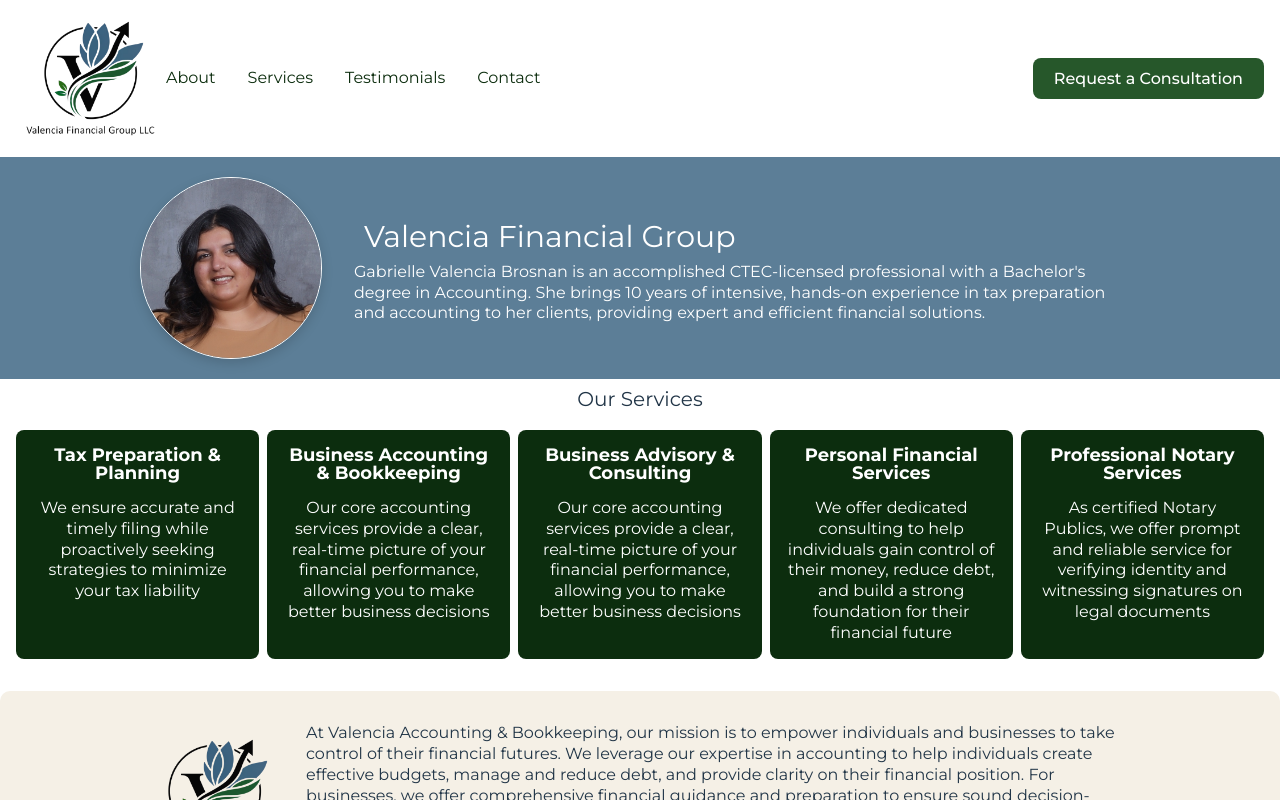
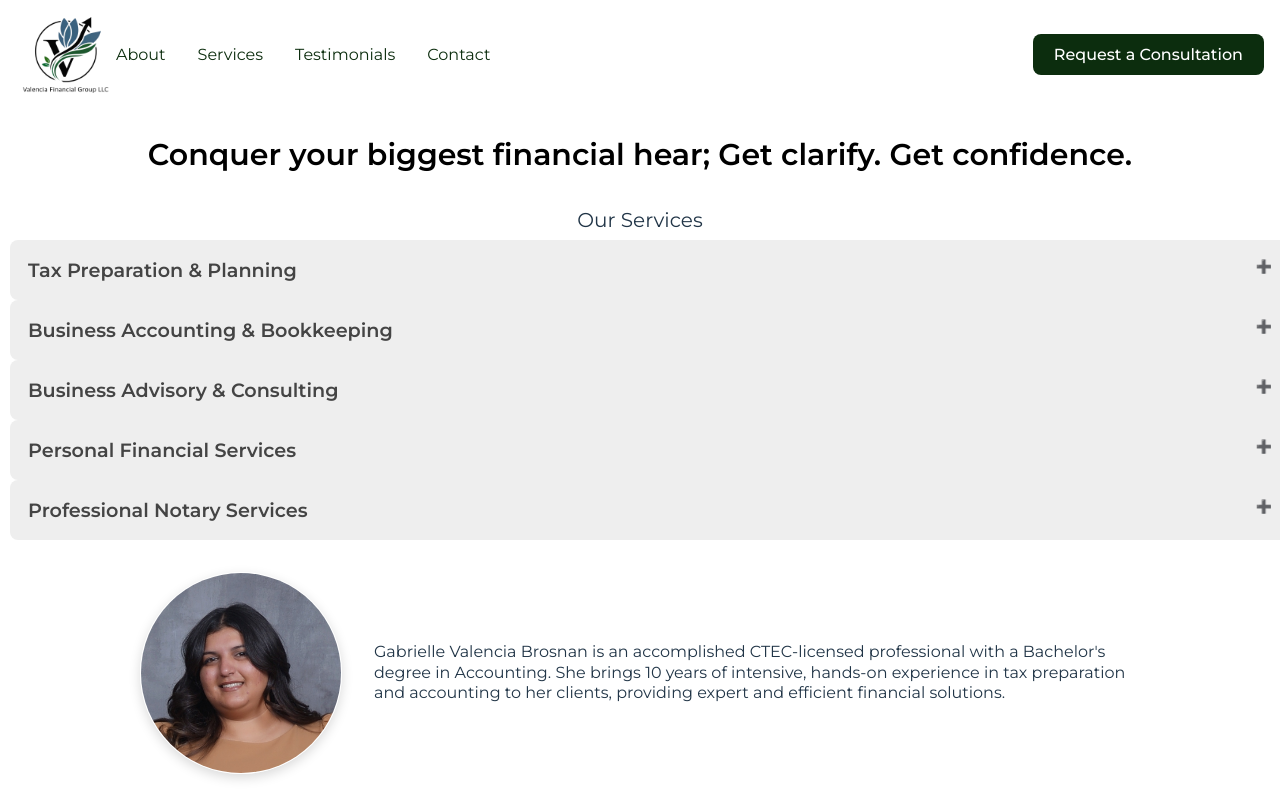
Before and after one commit to yawneazy/valencia-acct, a React (Vite) app: page / in a window 1280 px wide. Shown: the top 800 px of the page. Built offline with nearby package versions, Linux system fonts and the light colour scheme.

Commit message:
Saving accordion changes

```diff
--- a/src/App.css
+++ b/src/App.css
@@ -31,6 +31,49 @@
   vertical-align: baseline;
 }
 
+.accordion {
+  margin: 0px 10px 0px 10px;
+  background-color: #eee;
+  color: #444;
+  cursor: pointer;
+  padding: 18px;
+  width: 100%;
+  text-align: left;
+  border: none;
+  outline: none;
+  transition: 0.4s;
+  font-size: 1.2rem;
+  font-weight: 600;
+}
+
+/* Add a background color to the button if it is clicked on (add the .active class with JS), and when you move the mouse over it (hover) */
+.accordion:hover,
+.accordion.active {
+  background-color: var(--color-med-green);
+  color: white;
+}
+
+.accordion:after {
+  content: '\02795'; /* plus sign */
+  font-size: 13px;
+  color: #777;
+  float: right;
+  margin-left: 5px;
+}
+
+.accordion.active:after {
+  content: '\2796'; /* minus sign */
+}
+
+/* Style the accordion panel. Note: hidden by default */
+.panel {
+  padding: 0 18px;
+  max-height: 0;
+  overflow: hidden;
+  transition: max-height 0.3s ease-out;
+  background-color: white;
+}
+
 h1 {
   padding: 5px;
   margin: 5px;
@@ -51,6 +94,12 @@
 
 ol, ul {
   list-style: none;
+}
+
+.panel ul {
+  list-style: disc;       /* adds standard bullets */
+  padding-left: 20px;     /* indent bullets properly */
+  margin: 10px 10px;
 }
 
 blockquote, q {
@@ -83,12 +132,12 @@
 }
 
 .home-bio-photo {
-  width: 180px;
-  height: 180px;
+  width: 200px;
+  height: 200px;
   border-radius: 50%;
   object-fit: cover;
   object-position: 50% 20%; /* crop to focus on face */
-  border: 1px solid white;
+  border: .5px solid white;
   box-shadow: 0 4px 12px rgba(0,0,0,0.15);
 }
 
@@ -100,6 +149,7 @@
   gap: 2rem;
   max-width: 1000px;
   margin: 0 auto;
+  padding-top: 2rem;
 }
 
 .bio-text {
@@ -108,11 +158,10 @@
 
 .company-title {
   font-size: 30px;
-  text-align: left;
+  font-weight: 600;
 }
 .logo-nav-container {
   display: flex;
-  /* justify-content: center; */
   align-items: center;
 }
 
@@ -122,13 +171,12 @@
 }
 
 .main-logo {
-  max-width: 150px;
+  max-width: 100px;
 }
 
 .main-bio {
-  background-color: var(--color-blue);
   padding: 20px;
-  color: white;
+  color: black;
 }
 
 nav ul {
@@ -145,13 +193,13 @@
 .request-consultation-btn button{
   padding: 10px 20px;
   border: 2px solid --var(color-dark-green);
-  background-color: var(--color-med-green);
+  background-color: var(--color-dark-green);
   color: white;
   cursor: pointer;
 }
 
 .request-consultation-btn button:hover {
-  background-color: var(--color-dark-green);
+  background-color: var(--color-med-green);
   border-color: var(--color-dark-green);
 }
 
@@ -169,11 +217,12 @@
 }
 
 .card {
-  background-color: var(--color-dark-green);
+  background-color: var(--color-med-green);
   color: white;
   border-radius: 8px;
   padding: 1rem;
   text-align: center;
+  box-shadow: 0 6px 12px rgba(0, 0, 0, 0.15);
 }
 
 .card h3 {
@@ -222,12 +271,18 @@
 
 .right-footer-content {
   display: flex;
-  flex-direction: row;
+  justify-content: space-between; /* logo left, other content right */
   align-items: center;
-  justify-content: left;
   gap: 1rem;
-  max-width: 1000px;
-  margin: 0 auto;
+  width: 100%;      /* full width of footer */
+  padding: 0 1rem;  /* optional: some padding inside footer */
+  box-sizing: border-box;
+  /* remove max-width and margin auto */
+}
+
+.social-icons {
+  width: 30px;
+  height: auto;
 }
 
 /* Mobile overrides (max-width = 1024px) */
@@ -256,15 +311,11 @@
   }
 
   .card {
-    margin: 1rem;
-    padding: 1rem;
+    flex: 1 1 calc(50% - 1.5rem);
   }
-
-  /* .card {
-    background-color: var(--color-dark-green);
-    margin: 2rem;
-    color: white;
-    border-radius: 5px;
-    padding: 2rem;
-  } */
 }
+@media screen and (max-width: 600px) {
+  .card {
+    flex: 1 1 100%;
+  }
+}
--- a/src/App.jsx
+++ b/src/App.jsx
@@ -1,9 +1,30 @@
-import { useState } from 'react'
+import { useState, useEffect } from 'react'
 import './App.css'
 import valenciaAcctLogo from './images/main-logo-no-bckrd.jpg'
 import gabbyHeadShot from './images/gabby-home-headshot.jpg'
+import instagramIcon from './images/IG-icon.png'
 
 function App() {
+
+  useEffect(() => {
+    // Wait for React to finish rendering
+    setTimeout(() => {
+      const acc = document.querySelectorAll(".accordion");
+
+      acc.forEach((accordion) => {
+        accordion.onclick = () => {
+          accordion.classList.toggle("active");
+          const panel = accordion.nextElementSibling;
+
+          if (panel.style.maxHeight) {
+            panel.style.maxHeight = null;
+          } else {
+            panel.style.maxHeight = panel.scrollHeight + "px";
+          }
+        };
+      });
+    }, 0);
+  }, []);
 
   return (
     <>
@@ -29,46 +50,179 @@
     </header>
     <main>
       <section className="main-bio">
-        <div className="bio-content">
+      <h1 className="company-title">Conquer your biggest financial hear;
+Get clarify. Get confidence. </h1>
+
+
+      </section>
+    {/* <section className="problems-solutions">
+  <div className="problem-solution">
+    <p className="problem">"I don't know where all my money is going."</p>
+    <p className="solution">Precision Bookkeeping: Gain clarity and control with perfectly organized records...</p>
+  </div>
+
+  <div className="problem-solution">
+    <p className="problem">"I'm terrified of making a mistake on my taxes."</p>
+    <p className="solution">Strategic Tax Preparation: Maximize deductions and ensure full compliance...</p>
+  </div>
+
+  <div className="problem-solution">
+    <p className="problem">"I spend more time on receipts than on running my business."</p>
+    <p className="solution">Expert Accounting Services: Free up your valuable time by delegating...</p>
+  </div>
+
+  <div className="problem-solution">
+    <p className="problem">"I need official documents quickly and correctly notarized."</p>
+    <p className="solution">Convenient Notary Public Services: Swift and reliable certification...</p>
+  </div>
+</section> */}
+
+
+
+<h1>Our Services</h1>
+<section className="accordions">
+  <button className="accordion">Tax Preparation & Planning</button>
+  <div className="panel">
+  <p>
+  We ensure accurate and timely filing while proactively seeking strategies
+  to minimize your tax liability.
+</p>
+
+<ul>
+  <li>
+    <strong>Individual Tax Preparation (Form 1040):</strong> Comprehensive preparation for all income levels and complexities, including investment income, rental properties, and itemized deductions.
+  </li>
+
+  <li>
+    <strong>Business Tax Preparation:</strong> Filing for corporations (S-Corp, C-Corp), partnerships, LLCs, and sole proprietorships (Forms 1120, 1120-S, 1065, Schedule C).
+  </li>
+
+  <li>
+    <strong>Tax Planning & Strategy:</strong> Year-round consultation to structure your finances, investments, and business activities to legally reduce tax obligations.
+  </li>
+
+  <li>
+    <strong>IRS and State Audit Representation:</strong> Professional representation and correspondence with tax authorities for audits, notices, and payment plans.
+  </li>
+
+  <li>
+    <strong>Sales and Use Tax Filing:</strong> Preparation and submission of required state and local sales tax reports for businesses.
+  </li>
+</ul>
+
+  </div>
+
+  <button className="accordion">Business Accounting & Bookkeeping</button>
+  <div className="panel">
+  <p>
+  Our core accounting services provide a clear, real-time picture of your financial performance,
+  allowing you to make better business decisions.
+</p>
+
+<ul>
+  <li>
+    <strong>Monthly/Quarterly Bookkeeping:</strong> Recording transactions, reconciling bank accounts, and ensuring the general ledger is accurate and up-to-date.
+  </li>
+
+  <li>
+    <strong>Financial Statement Preparation:</strong> Generating essential reports, including Profit & Loss Statements and Balance Sheets, for internal review and external reporting.
+  </li>
+
+  <li>
+    <strong>Payroll Services:</strong> Managing payroll processing, payroll tax calculations, filing of quarterly and annual payroll forms (941, W-2, 1099), and compliance.
+  </li>
+
+  <li>
+    <strong>Accounting System Setup:</strong> Assisting with the initial setup and customization of accounting software (e.g., QuickBooks) for new businesses.
+  </li>
+</ul>
+
+  </div>
+
+  <button className="accordion">Business Advisory & Consulting</button>
+  <div className="panel">
+  <p>
+  We act as a trusted advisor to help guide your business's financial future and optimize its structure and performance.
+</p>
+
+<ul>
+  <li>
+    <strong>Business Formation & Entity Selection:</strong> Guidance on choosing the optimal legal structure (LLC, S-Corp, Partnership) for tax efficiency and liability protection.
+  </li>
+
+  <li>
+    <strong>Financial Analysis:</strong> Reviewing business performance metrics, identifying trends, and advising on profitability and cost management.
+  </li>
+
+  <li>
+    <strong>Business Budgeting and Forecasting:</strong> Developing actionable operating budgets and financial projections to support business growth and secure financing.
+  </li>
+</ul>
+
+  </div>
+
+  <button className="accordion">Personal Financial Services</button>
+  <div className="panel">
+  <p>
+  We offer dedicated consulting to help individuals gain control of their money, reduce debt, and build a strong foundation for their financial future.
+</p>
+
+<ul>
+  <li>
+    <strong>Holistic Financial Planning:</strong> Creating a comprehensive plan covering short-term goals, long-term retirement savings, and risk management.
+  </li>
+
+  <li>
+    <strong>Personal Budgeting and Cash Flow Management:</strong> Establishing effective spending plans and tracking methods to optimize monthly savings and meet financial goals.
+  </li>
+
+  <li>
+    <strong>Debt Payoff Strategy:</strong> Developing tailored strategies (e.g., avalanche or snowball) to efficiently eliminate consumer debt, student loans, and mortgages.
+  </li>
+
+  <li>
+    <strong>Financial Literacy Training:</strong> Providing one-on-one education on fundamental topics like credit scores, investing basics, and insurance needs.
+  </li>
+</ul>
+
+  </div>
+
+  <button className="accordion">Professional Notary Services</button>
+  <div className="panel">
+  <p>
+  As certified Notary Publics, we offer prompt and reliable service for verifying identity and witnessing signatures on legal documents.
+</p>
+
+<ul>
+  <li>
+    <strong>Document Witnessing and Certification:</strong> Serving as an impartial witness for signing legal documents.
+  </li>
+
+  <li>
+    <strong>Oaths and Affirmations:</strong> Administering legal oaths and affirmations.
+  </li>
+
+  <li>
+    <strong>Certifying Power of Attorney (POA) Documents:</strong> Officially verifying signatures on power of attorney agreements.
+  </li>
+
+  <li>
+    <strong>Real Estate Documents:</strong> Notarization of deeds, loan documents, and closing papers.
+  </li>
+</ul>
+
+  </div>
+</section>
+<div className="bio-content">
       <img className="home-bio-photo" src={gabbyHeadShot} alt="gabby-head-shot"/>
       <div className="bio-text">
-      <h1 className="company-title">Valencia Financial Group</h1>
+      {/* <h1 className="company-title">Valencia Financial Group</h1> */}
         <p><strong>Gabrielle Valencia Brosnan</strong> is an accomplished CTEC-licensed professional
           with a Bachelor's degree in Accounting. She brings <strong>10 years of intensive,
           hands-on experience</strong> in tax preparation and accounting to her clients, providing
           expert and efficient financial solutions.</p>
           </div>
           </div>
-      </section>
-<h1>Our Services</h1>
-      <section className="cards">
-        <article className="card">
-          <h3>Tax Preparation & Planning</h3>
-          <p>We ensure accurate and timely filing while proactively seeking strategies
-             to minimize your tax liability</p>
-        </article>
-
-        <article className="card">
-          <h3>Business Accounting & Bookkeeping</h3>
-          <p>Our core accounting services provide a clear, real-time picture of your financial performance, allowing you to make better business decisions</p>
-        </article>
-
-        <article className="card">
-          <h3>Business Advisory & Consulting</h3>
-          <p>Our core accounting services provide a clear, real-time picture of your financial performance, allowing you to make better business decisions</p>
-        </article>
-
-        <article className="card">
-          <h3>Personal Financial Services</h3>
-          <p>We offer dedicated consulting to help individuals gain control of their money, reduce debt, and build a strong foundation for their financial future</p>
-        </article>
-
-        <article className="card">
-          <h3>Professional Notary Services</h3>
-          <p>As certified Notary Publics, we offer prompt and reliable service for verifying identity and witnessing signatures on legal documents</p>
-        </article>
-
-      </section>
     </main>
     <footer>
       <div className="right-footer-content">
@@ -85,6 +239,7 @@
           complexities of taxes while ensuring long-term financial stability and
           success.</p>
       </div>
+      <img className="social-icons" src={instagramIcon} alt=""/>
       </div>
      {/*  <form id="consultation-form">
         <h2>Get in touch!</h2>
```
Also changed, not shown: src/images/IG-icon.png (added).
